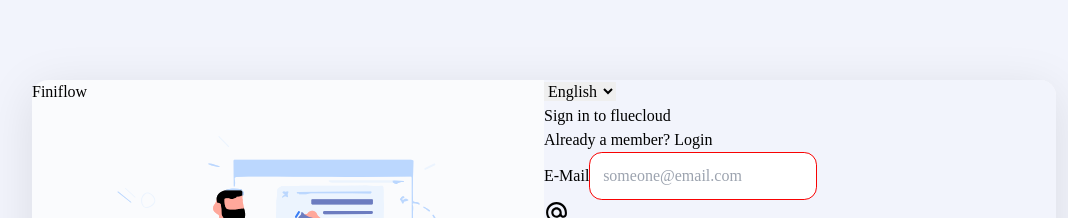
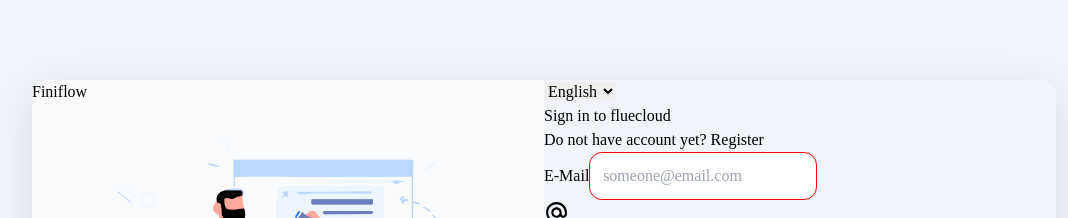
Before and after one commit to paullaster/manage-fuel-bussiness-ui, a React (Vite) app: page /account/login in a window 1280 px wide. Shown: the top 218 px of the page, without its empty margins (96-1164 px from the left). Built offline with nearby package versions, Linux system fonts and the light colour scheme; no server answers; a web font is replaced by a local one.

Commit message:
logging page ui

```diff
--- a/src/packages/auth/views/Account.jsx
+++ b/src/packages/auth/views/Account.jsx
@@ -1,12 +1,9 @@
 import React from 'react';
-import { NavLink, Outlet, useLocation, redirect } from 'react-router-dom';
+import { NavLink, Outlet, redirect } from 'react-router-dom';
 import account_avatar from '@/assets/images/accounts_avatar.svg';
 import { Hide } from '@/utils'
 
 const Account = () => {
-
-  const location = useLocation();
-  console.log(location);
 
   return (
     <section className='account'>
@@ -31,18 +28,27 @@ const Account = () => {
             {
               Hide('/register') &&
               <div>
-              <p>START FOR FREE</p>
-            </div>
+                <p>START FOR FREE</p>
+              </div>
             }
             <div>
               <h2>
                 {
-                  Hide('/register') ? 'Sign up to fluecloud' : Hide('/login') ? 'Sign in to fluecloud' : redirect('/*')
+                  Hide('/register')
+                    ? 'Sign up to fluecloud'
+                    : Hide('/login')
+                      ? 'Sign in to fluecloud'
+                      : redirect('/*')
                 }
               </h2>
             </div>
             <div>
-              <p>Already a member? <NavLink to={'/account/login'}>Login</NavLink></p>
+              {
+                Hide('/register') && <p>Already a member? <NavLink to={'/account/login'}>Login</NavLink></p>
+              }
+              {
+                Hide('/login') && <p>Do not have account yet? <NavLink to={'/account/register'}>Register</NavLink></p>
+              }
             </div>
           </div>
           <div className='account_options'>
```
